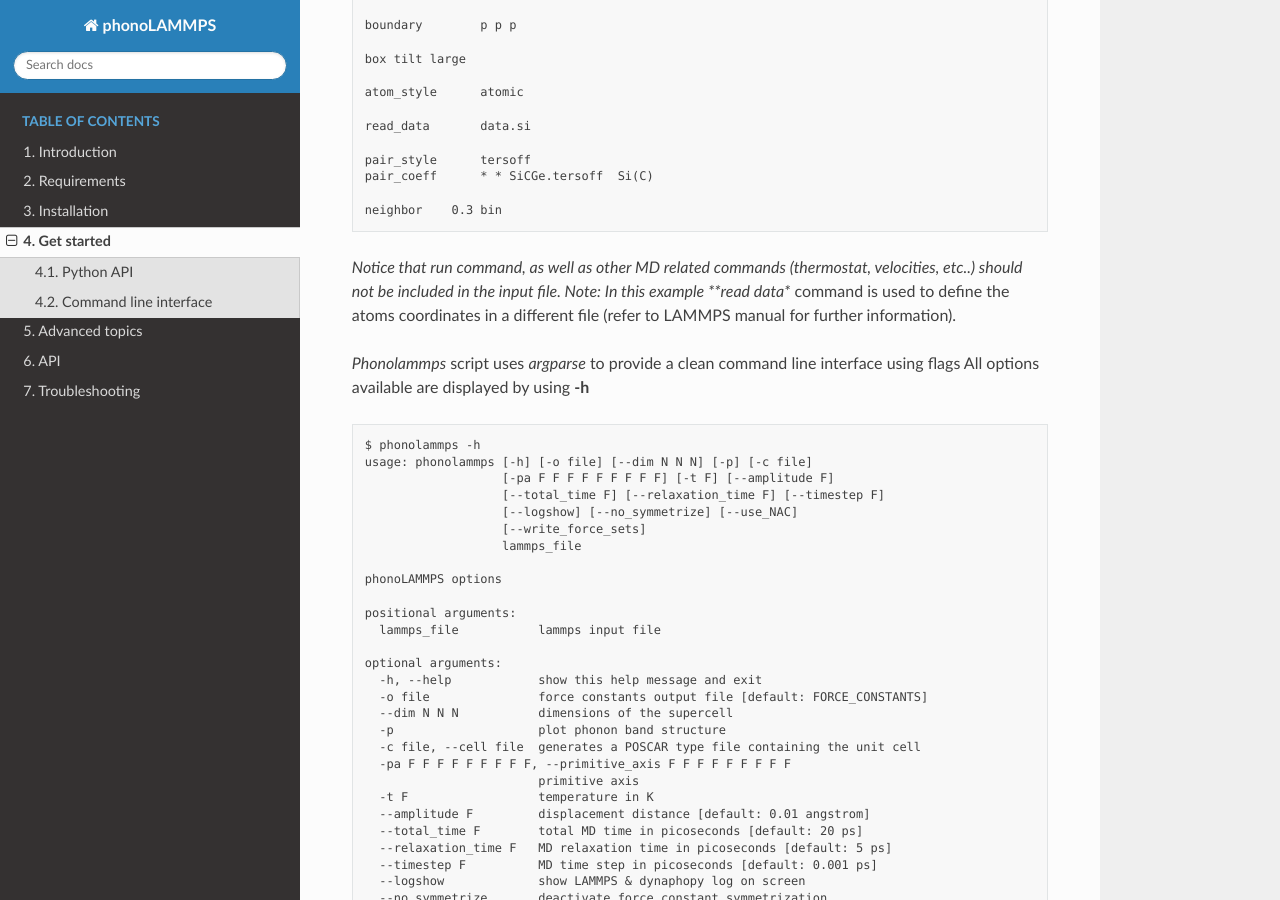
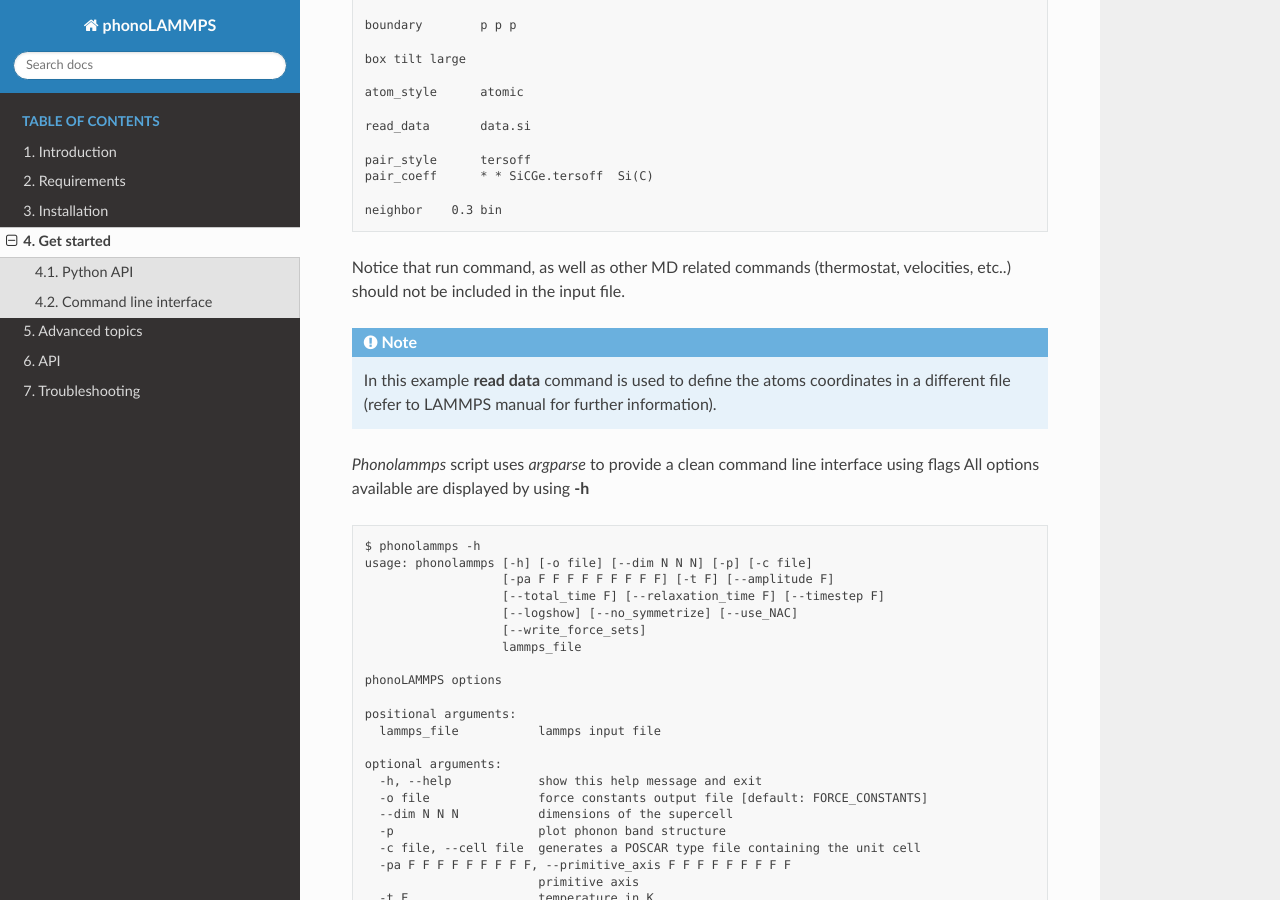
Before and after one commit to abelcarreras/phonolammps, a Sphinx documentation site: the page built from docs/starting.rst, in a window 1280 px wide and 900 px high, scrolled down 1708 px. Built offline with Sphinx 7.4.7 and the Read the Docs theme 2.0.0, drawn with Linux system fonts in a browser that asks for light colours.

Commit message:
Update docs

```diff
--- a/docs/installation.rst
+++ b/docs/installation.rst
@@ -16,4 +16,5 @@
 For convenience, you may want to copy (or link) the files inside scripts
 folder to a location included in **$PATH** environment variable.
 
-*Note: Depending on your configuration or OS this may be done automatically.*
+.. Note::
+    Depending on your configuration or OS this may be done automatically.
--- a/docs/starting.rst
+++ b/docs/starting.rst
@@ -88,10 +88,12 @@
 
     neighbor	0.3 bin
 
-*Notice that run command, as well as other MD related commands (thermostat, velocities, etc..) should not
+Notice that run command, as well as other MD related commands (thermostat, velocities, etc..) should not
 be included in the input file.
-Note: In this example **read data** command is used to define the atoms
-coordinates in a different file (refer to LAMMPS manual for further information).
+
+.. note::
+    In this example **read data** command is used to define the atoms
+    coordinates in a different file (refer to LAMMPS manual for further information).
 
 *Phonolammps* script uses *argparse* to provide a clean command line interface using flags
 All options available are displayed by using **-h** ::
```
